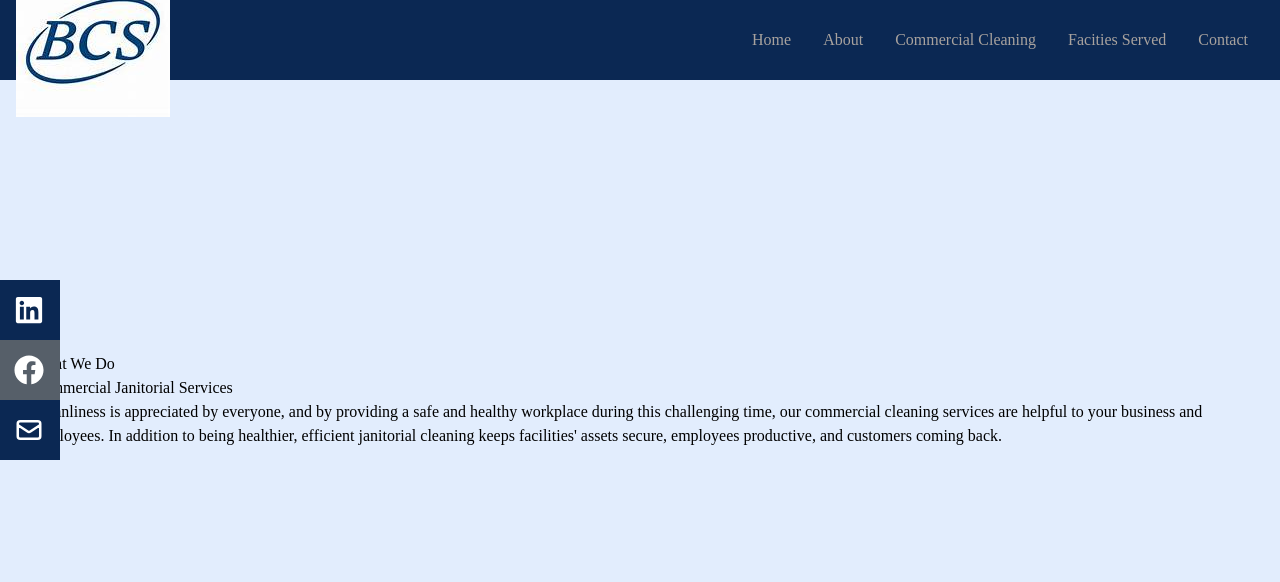
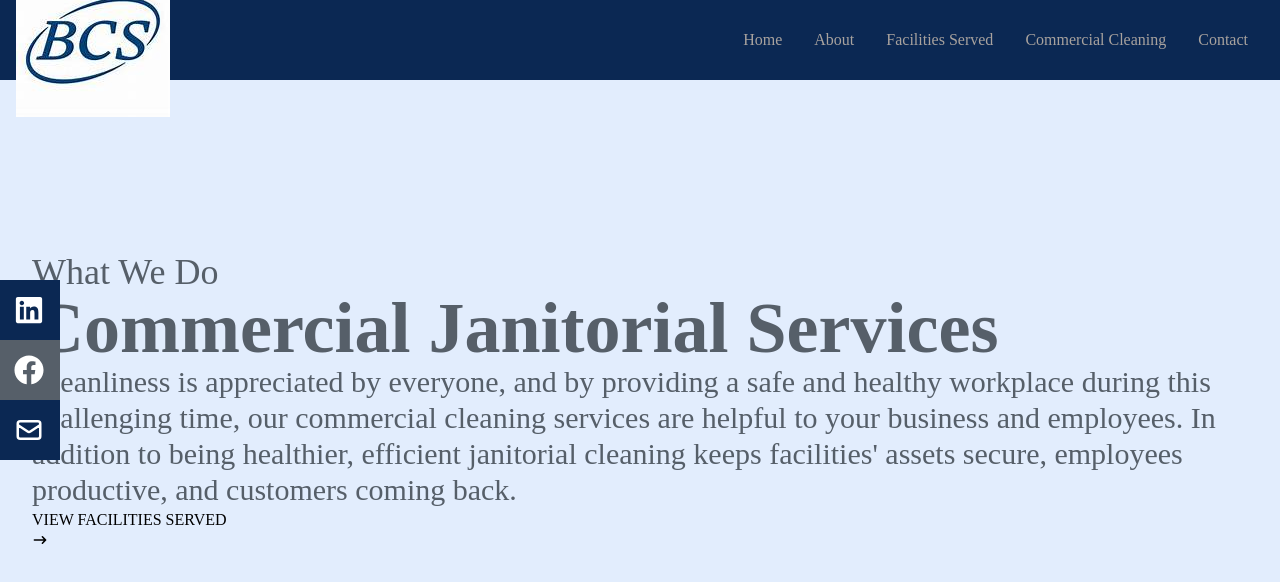
Before and after one commit to khargr14/bcs, a React (Create React App) app: page / in a window 1280 px wide. Shown: the top 582 px of the page. Built offline with nearby package versions, Linux system fonts and the light colour scheme.

Commit message:
had text in home

```diff
--- a/src/components/Home.jsx
+++ b/src/components/Home.jsx
@@ -1,5 +1,6 @@
 import React from 'react'
-import {HiArrowNarrowRight} from 'react-icons/hi'
+import { HiArrowNarrowRight } from 'react-icons/hi'
+
 
 const Home = () => {
     return (
@@ -7,12 +8,15 @@ const Home = () => {
 
             {/* Container */}
             <div className='max-w[1000px] mx-auto px-8 flex flex-col justify-center h-full'>
-           <h1>What We Do</h1>
-           <h2> Commercial Janitorial Services</h2>
-           <p> Cleanliness is appreciated by everyone, and by providing a safe and healthy workplace during this challenging time, our commercial cleaning services are helpful to your business and employees. In addition to being healthier, efficient janitorial cleaning keeps facilities'
+                <p className='text-4xl- sm:text-4xl text-[#565f69]'>What We Do</p>
+                <h2 className='text-4xl- sm:text-7xl font-bold text-[#565f69] '> Commercial Janitorial Services</h2>
+                <p className='text-4xl- sm:text-3xl  text-[#565f69]'> Cleanliness is appreciated by everyone, and by providing a safe and healthy workplace during this challenging time, our commercial cleaning services are helpful to your business and employees. In addition to being healthier, efficient janitorial cleaning keeps facilities'
                     assets secure, employees productive, and customers coming back.  </p>
+
+                <div>
+                    <button> VIEW FACILITIES SERVED <HiArrowNarrowRight /></button>
                 </div>
-
+            </div>
         </div>
     )
 }
--- a/src/components/Navbar.jsx
+++ b/src/components/Navbar.jsx
@@ -23,8 +23,8 @@ const Navbar = () => {
                 <ul className='hidden md:flex'>
                     <li> Home </li>
                     <li> About </li>
+                    <li> Facilities Served </li>
                     <li> Commercial Cleaning </li>
-                    <li> Facities Served </li>
                     <li> Contact </li>
                 </ul>
             {/* </div> */}
```
Also changed, not shown: src/assets/bglogo.jpg (added). Lines whose indentation alone changed are shown as unchanged.
